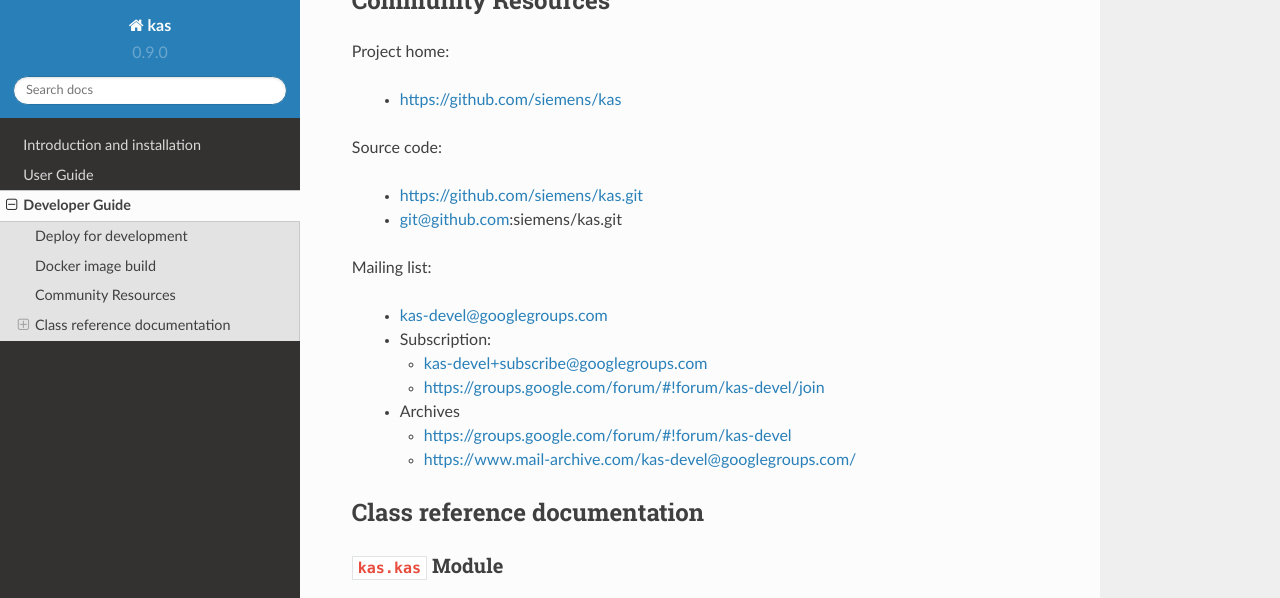
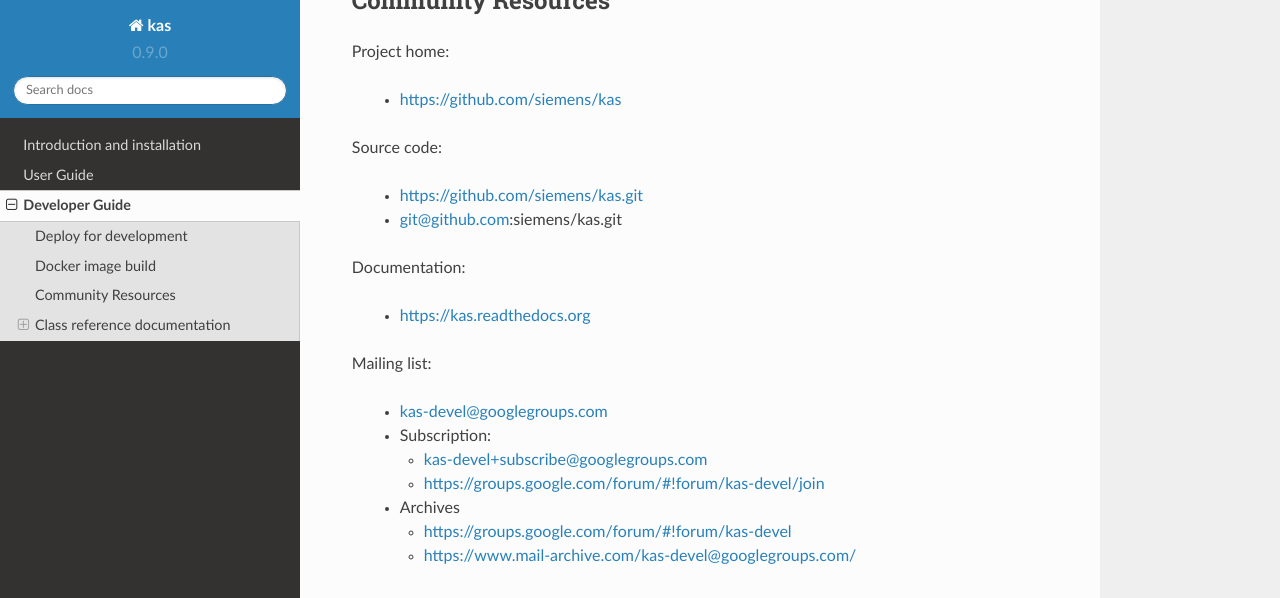
Before and after one commit to siemens/kas, a Sphinx documentation site: the page built from docs/devguide.rst, in a window 1280 px wide and 900 px high, scrolled down 752 px, cut to the strip 0-598 px from the top of the window. Built offline with Sphinx 7.4.7 and the Read the Docs theme 2.0.0, drawn with Linux system fonts in a browser that asks for light colours; some of the changed lines change nothing that is shown.

Commit message:
Added link to the documentation in the documentation
Since recursion is recursion and we always have to go deeper, putting a
link to the documentation in the documentation is essential.

Signed-off-by: Claudius Heine <ch@denx.de>

```diff
--- a/docs/devguide.rst
+++ b/docs/devguide.rst
@@ -38,6 +38,10 @@
 
  - https://github.com/siemens/kas.git
  - git@github.com:siemens/kas.git
+
+Documentation:
+
+ - https://kas.readthedocs.org
 
 Mailing list:
 
```
